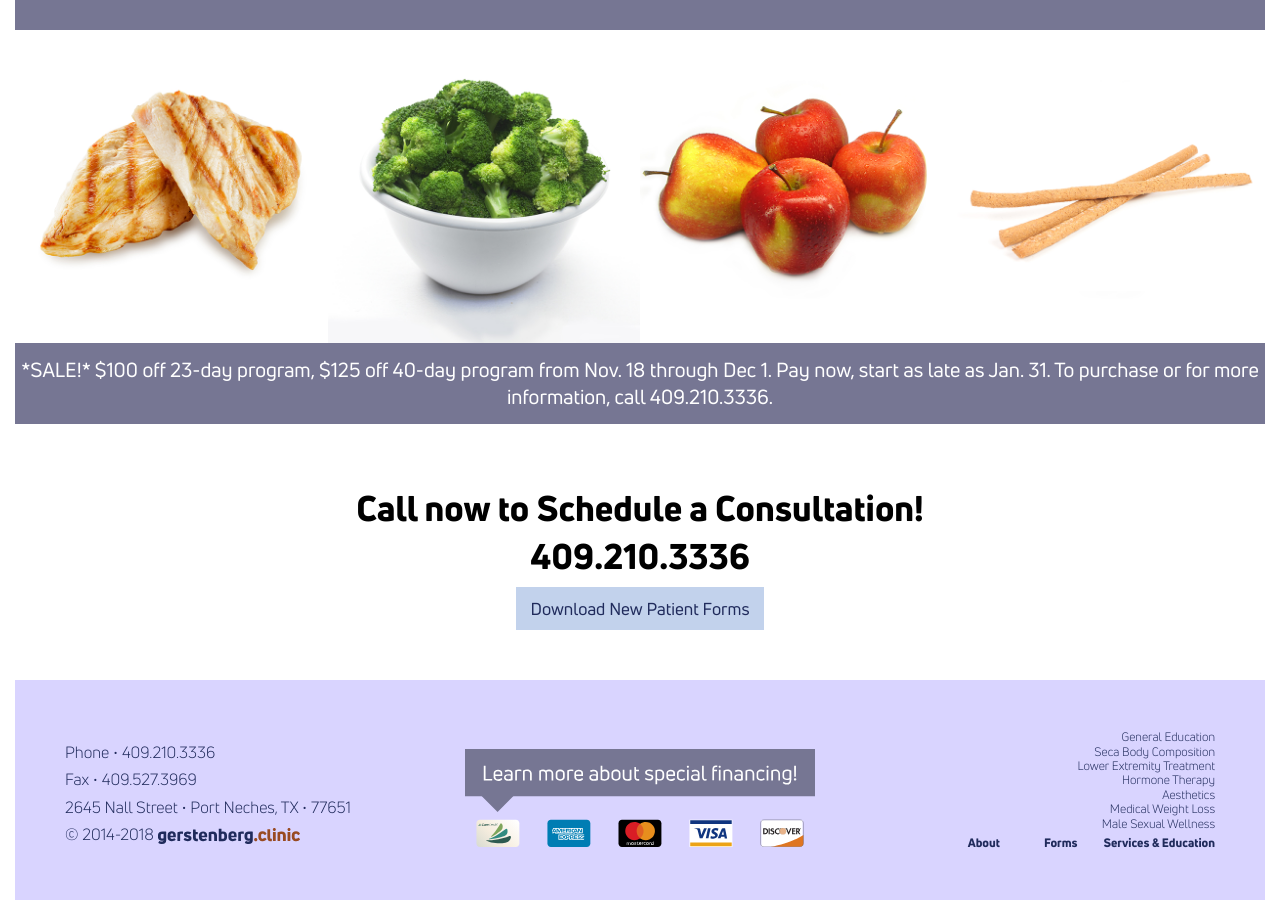
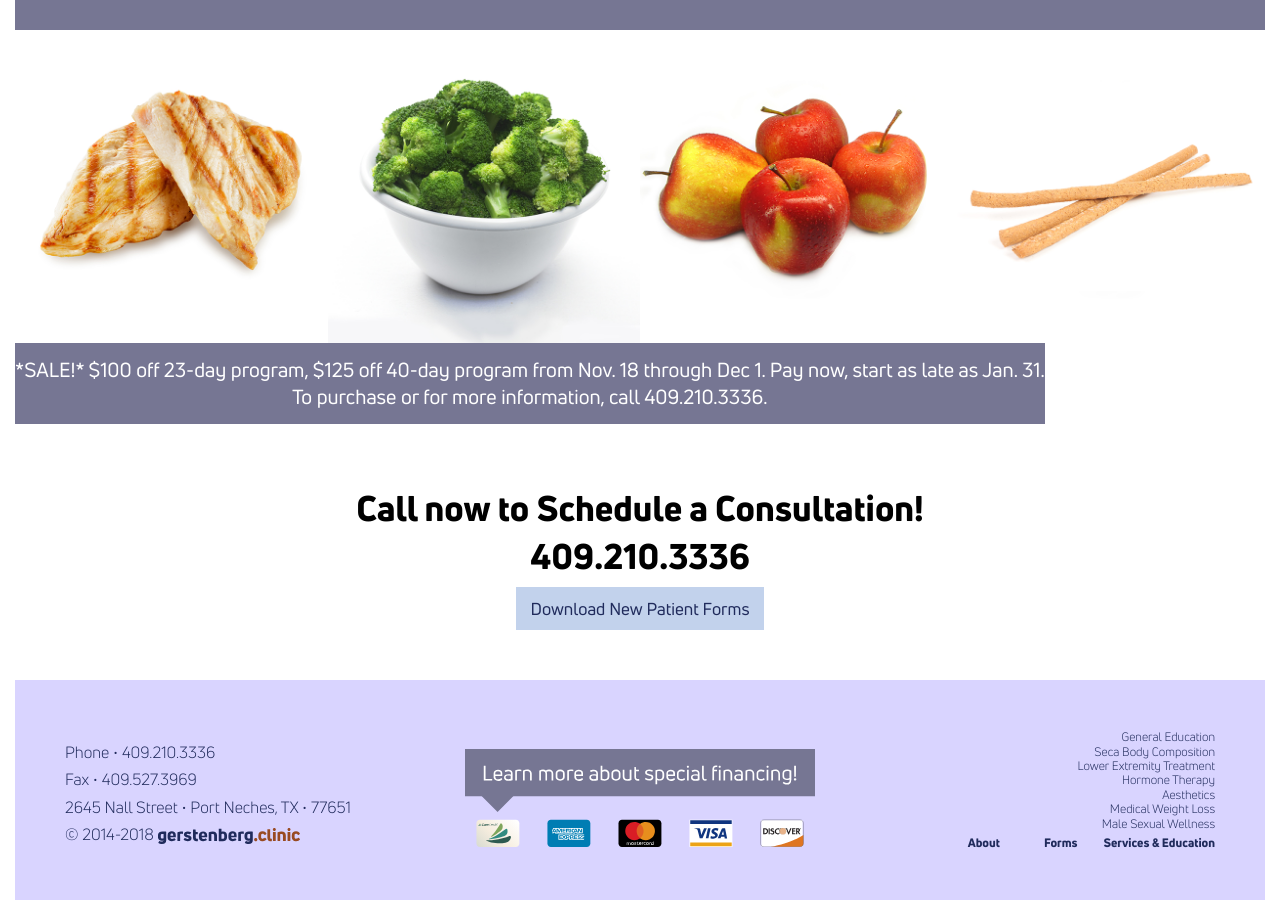
Before and after one commit to theneverwoods/gerstenberg.clinic, a Jekyll site: the page built from services/medicalweightloss.html, in a window 1280 px wide and 900 px high, scrolled down 2180 px. Built offline with Jekyll 4.4.1, drawn with Linux system fonts in a browser that asks for light colours.

Commit message:
Update medicalweightloss.html

```diff
--- a/services/medicalweightloss.html
+++ b/services/medicalweightloss.html
@@ -82,7 +82,7 @@ redirect_from: /weightloss
 	</div>
 
 	    <div class="dark" style="text-align: center;">
-      <a href="tel:+1-409-210-3336" target="_blank"><h1 style="display: inline-block; font-weight: normal;">*SALE!* $100 off 23-day program, $125 off 40-day program from Nov. 18 through Dec 1. Pay now, start as late as Jan. 31. To purchase or for more information, call 409.210.3336.</h1></a>
+      <a href="tel:+1-409-210-3336" target="_blank"><h1 style="display: inline-block; font-weight: normal;">*SALE!*      $100 off 23-day program, $125 off 40-day program from Nov. 18 through Dec 1. Pay now, start as late as Jan. 31. <br/>To purchase or for more information, call 409.210.3336.</h1></a>
     </div>
 
 </div>
```
